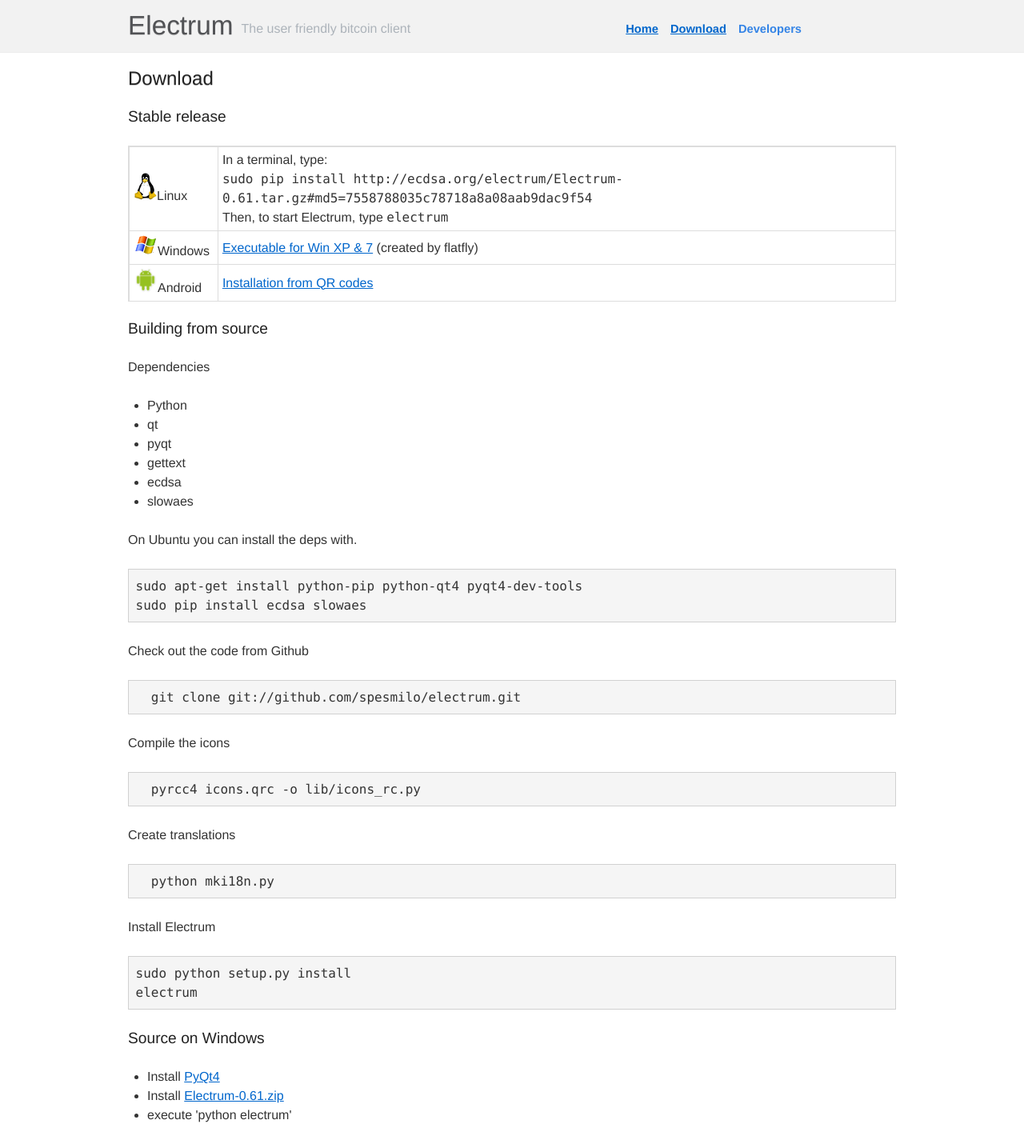
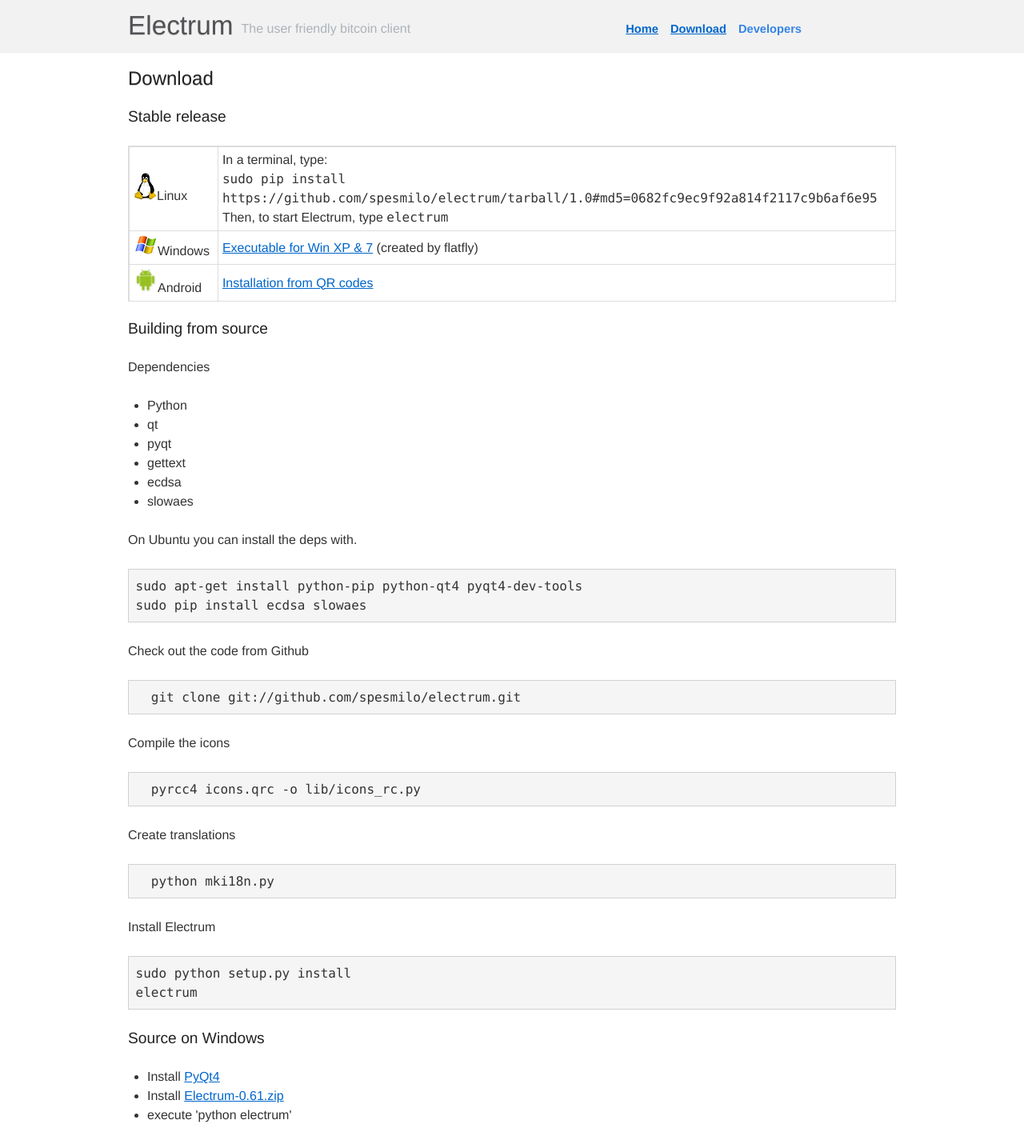
Before and after one commit to ecdsa/electrum-web, a Jekyll site: the page built from download.html, in a window 1280 px wide. Shown: the whole page at 80% size. Built offline with Jekyll 4.4.1, drawn with Linux system fonts in a browser that asks for light colours; some of the changed lines change nothing that is shown.

Commit message:
Updated version

```diff
--- a/download.html
+++ b/download.html
@@ -9,7 +9,7 @@
   <tr>
     <td><img src="./media/os_linux.gif"/>Linux</td>
     <td>In a terminal, type:<br/>
-      <tt>sudo pip install http://ecdsa.org/electrum/Electrum-0.61.tar.gz#md5=7558788035c78718a8a08aab9dac9f54</tt><br/>
+      <tt>sudo pip install https://github.com/spesmilo/electrum/tarball/1.0#md5=0682fc9ec9f92a814f2117c9b6af6e95</tt><br/>
       Then, to start Electrum, type <tt>electrum</tt></td>
   </tr>
   <tr>
```
